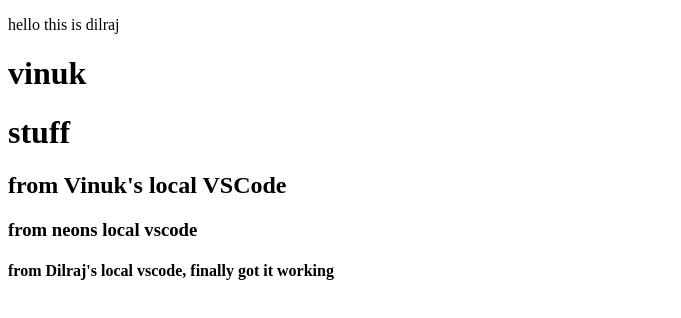
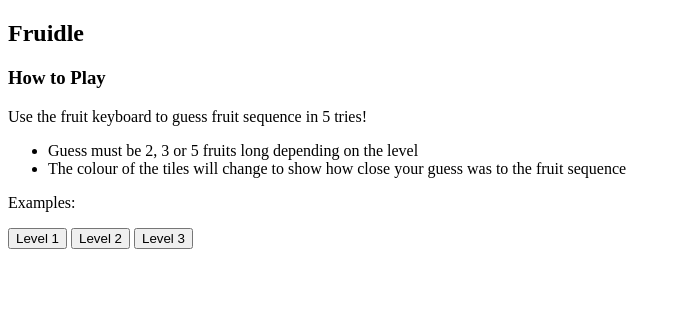
Before and after one commit to dilrajm/fruidle, a plain HTML site: page fruidle.html in a window 1280 px wide. Shown: the whole page, without its empty margins (0-681 px from the left). Drawn offline with Linux system fonts and the light colour scheme.

Commit message:
Removed the test stuff and added some of the begining html structure

```diff
--- a/fruidle.html
+++ b/fruidle.html
@@ -5,12 +5,40 @@
         <meta charset="UTF-8">
         <title>Fruidle</title>
     </head>
+
     <body>
-        <p>hello this is dilraj</p>
-        <h1>vinuk<h1>
-        <h1>stuff</h1>
-        <h2>from Vinuk's local VSCode</h2>
-        <h3>from neons local vscode</h3>
-        <h4>from Dilraj's local vscode, finally got it working</h4>
+      <section id="Homepage" class="page active">
+        <h1>Fruidle</h1>
+        <div id="How_to_play">
+            <h3>How to Play</h3>
+            <p>
+                Use the fruit keyboard to guess fruit sequence in 5 tries!
+            </p>
+
+            <ul>
+                <li>Guess must be 2, 3 or 5 fruits long depending on the level</li>
+                <li>The colour of the tiles will change to show how close your guess was to the fruit sequence</li>
+            </ul>
+
+            <p>
+                Examples: <!-- Must Add Visual example, like a couple mini grids. not sure how to do that now-->
+            </p>
+
+        </div>
+        <div id="Level_Select">
+        <button onclick="startlevel(1)">Level 1</button>
+        <button onclick="startlevel(2)">Level 2</button>
+        <button onclick="startlevel(3)">Level 3</button>
+        </div>
+      </section>
+      <section id="Level_1" class="page">
+
+      </section>
+      <section id="Level_2" class="page">
+
+      </section>
+      <section id="Level_3" class="page">
+
+      </section>
     </body>
 </html>
```
